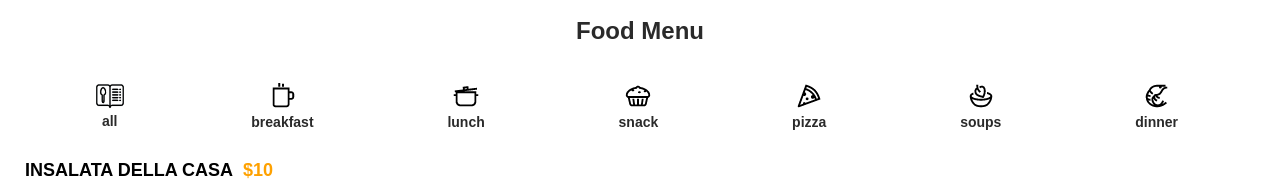
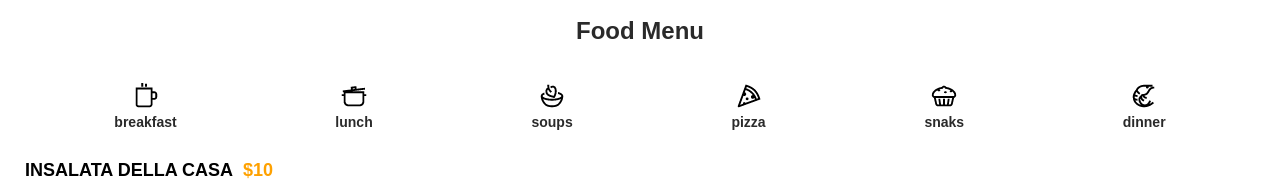
Before and after one commit to DariaKat/restaurants-app-react, a React (Create React App) app: page / in a window 1280 px wide. Shown: the part 701-891 px from the top of the page. Built offline with nearby package versions, Linux system fonts and the light colour scheme.

Commit message:
function Icon

```diff
--- a/src/comp/FoodMenu/Icon.jsx
+++ b/src/comp/FoodMenu/Icon.jsx
@@ -1,110 +1,16 @@
 import React from "react";
 import styled from "styled-components";
+import PropTypes from "prop-types";
 
-function IconAll() {
+export default function Icon({ name }) {
   return (
     <button
-      key={1}
-      onClick={() => {
-        console.log("Clicked index " + 1);
+      onClick={food => {
+        console.log(name);
       }}
     >
-      <img src="/images/all.png" />
-      <p>all</p>
+      <img src={`/images/${name}.png`} alt={name} />
+      <p>{name}</p>
     </button>
   );
 }
-
-function IconBreak() {
-  return (
-    <button
-      key={2}
-      onClick={() => {
-        console.log("Clicked index " + 2);
-      }}
-    >
-      <img src="/images/break.png" />
-      <p>breakfast</p>
-    </button>
-  );
-}
-
-function IconLunch() {
-  return (
-    <button
-      key={3}
-      onClick={() => {
-        console.log("Clicked index " + 3);
-      }}
-    >
-      <img src="/images/lunch.png" />
-      <p>lunch</p>
-    </button>
-  );
-}
-
-function IconSnack() {
-  return (
-    <button
-      key={4}
-      onClick={() => {
-        console.log("Clicked index " + 4);
-      }}
-    >
-      <img src="/images/snaks.png" />
-      <p>snack</p>
-    </button>
-  );
-}
-
-function IconPizza() {
-  return (
-    <button
-      key={5}
-      onClick={() => {
-        console.log("Clicked index " + 5);
-      }}
-    >
-      <img src="/images/Pizza.png" />
-      <p>pizza</p>
-    </button>
-  );
-}
-
-function IconSoups() {
-  return (
-    <button
-      key={6}
-      onClick={() => {
-        console.log("Clicked index " + 6);
-      }}
-    >
-      <img src="/images/soups.png" />
-      <p>soups</p>
-    </button>
-  );
-}
-
-function IconDinner() {
-  return (
-    <button
-      key={7}
-      onClick={() => {
-        console.log("Clicked index " + 7);
-      }}
-    >
-      <img src="/images/dinner.png" />
-      <p>dinner</p>
-    </button>
-  );
-}
-
-export {
-  IconAll,
-  IconBreak,
-  IconLunch,
-  IconSnack,
-  IconPizza,
-  IconSoups,
-  IconDinner
-};
--- a/src/comp/FoodMenu/Menu.jsx
+++ b/src/comp/FoodMenu/Menu.jsx
@@ -1,14 +1,7 @@
 import React from "react";
 import styled from "styled-components";
-import {
-  IconAll,
-  IconBreak,
-  IconLunch,
-  IconSnack,
-  IconPizza,
-  IconSoups,
-  IconDinner
-} from "./Icon";
+import Price from "./Price";
+import Icon from "./Icon";
 
 const StyleMenu = styled.ul`
   height: 70px;
@@ -44,16 +37,19 @@ const StyleMenu = styled.ul`
 `;
 
 class Menu extends React.Component {
+  state = {
+    food: []
+  };
+
   render() {
     return (
       <StyleMenu>
-        <IconAll />
-        <IconBreak />
-        <IconLunch />
-        <IconSnack />
-        <IconPizza />
-        <IconSoups />
-        <IconDinner />
+        <Icon name="breakfast" />
+        <Icon name="lunch" />
+        <Icon name="soups" />
+        <Icon name="pizza" />
+        <Icon name="snaks" />
+        <Icon name="dinner" />
       </StyleMenu>
     );
   }
--- a/src/comp/FoodMenu/Price.jsx
+++ b/src/comp/FoodMenu/Price.jsx
@@ -1,6 +1,7 @@
 import React from "react";
 import styled from "styled-components";
 import PriceEat from "./PriceEat";
+import Menu from "./Menu";
 import getMenuItems from "../../api/get-menu-items";
 
 const StylePrice = styled.div`
@@ -22,9 +23,7 @@ class Price extends React.Component {
 
   render() {
     const { menu } = this.state;
-
-    /*console.log(this.props.food || "Все еще не работает");*/
-
+    console.log(this.props.food || "Все еще не работает");
     return (
       <StylePrice>
         {menu.map(({ id, name, ingridients, price, cash }) => (
--- a/src/comp/FoodMenu/PriceEat.jsx
+++ b/src/comp/FoodMenu/PriceEat.jsx
@@ -1,9 +1,6 @@
 import React from "react";
 import styled from "styled-components";
 import PropTypes from "prop-types";
-
-import getMenuItems from "../../api/get-menu-items";
-
 const StylePriceEat = styled.div`
   width: 500px;
 
```
Also changed, not shown: public/images/breakfast.png (renamed from public/images/break.png).
